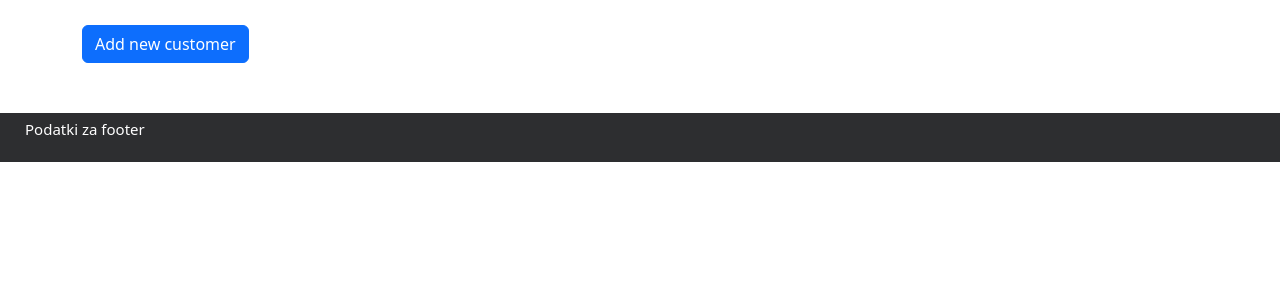
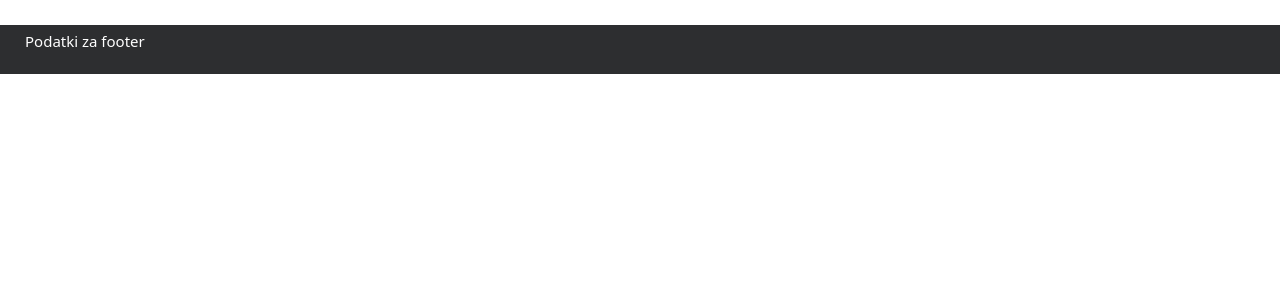
Before and after one commit to petmetic/therapy-tracker, a Django app: page /customer_list/ in a window 1280 px wide. Shown: the part 80-380 px from the top of the page. Run offline with Django 4.2, Linux system fonts and the light colour scheme; the visitor is signed in with stand-in values (Sample User, id 1); data that the repository does not hold is empty.

Commit message:
removed new customer button in customers' listing (#99)

```diff
--- a/src/web/templates/web/customer_list.html
+++ b/src/web/templates/web/customer_list.html
@@ -3,7 +3,7 @@
 
 {% block content %}
 
-<a class="btn btn-primary btn-body" href="{% url 'customer_add' %}">Add new customer</a>
+{#<a class="btn btn-primary btn-body" href="{% url 'customer_add' %}">Add new customer</a>#}
 <ul class="list-group">
     {% for customer in customers_list %}
 
--- a/src/web/views.py
+++ b/src/web/views.py
@@ -41,7 +41,8 @@ def customer_list(request):
 def customer_detail(request, pk):
     customer = get_object_or_404(Customer, pk=pk)
     massage_list = customer.massage_set.filter(
-        start__lte=datetime.datetime.now(), status="approved"
+        status="approved",
+        start__lte=datetime.datetime.now(),
     )
     return render(
         request,
```
